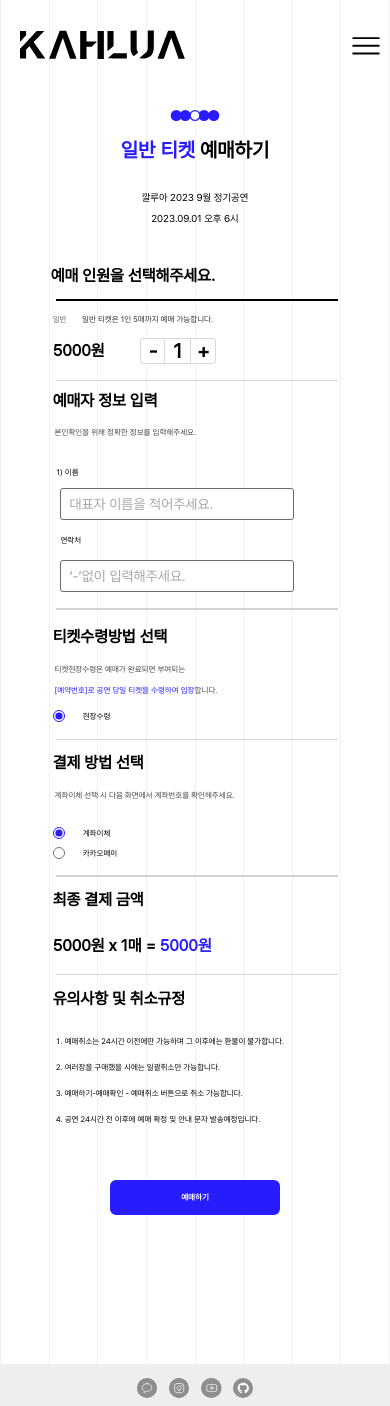
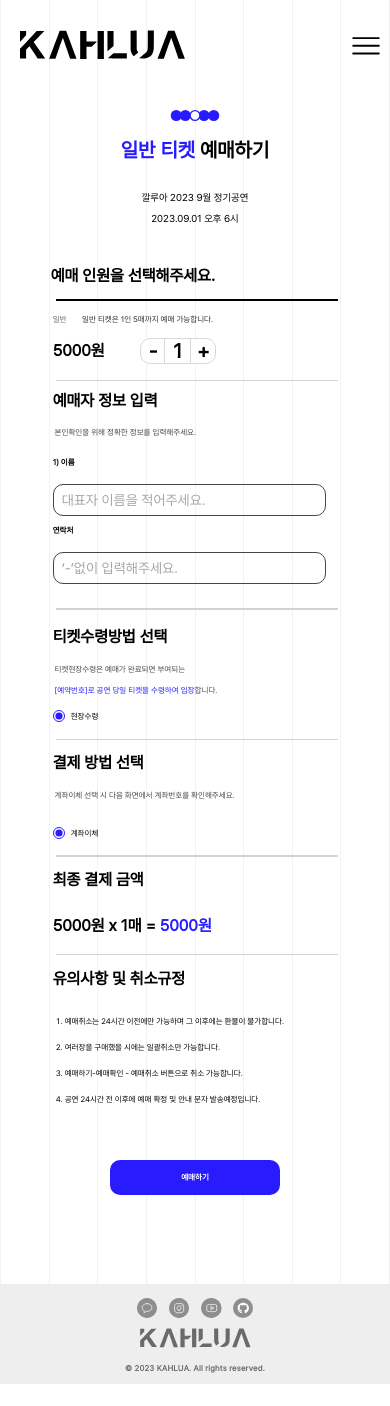
Before and after one commit to yumzen/Homepage_FE_20th, a Next.js app in the folder homepage/: page /tickets/general_ticket in a window 390 px wide. Shown: the top 1406 px of the page. After the commit the page ends 1384 px from the top, so only its background shows below. Built offline with nearby package versions, Linux system fonts and the light colour scheme.

Commit message:
Feat: 결제 기능 삭제

```diff
--- a/homepage/src/pages/tickets/general_ticket/index.tsx
+++ b/homepage/src/pages/tickets/general_ticket/index.tsx
@@ -14,7 +14,6 @@ export default function general_ticket(){
     const [buyer, setBuyer] = useState('');
     const [phone_num, setphone_num] = useState('');
     const [isCheck, setIsCheck] = useState(true);
-    const [status, setStatus] = useState(false);
     const [payment, setPayment] = useState("계좌이체");
     const [price, setPrice] = useState(5000);
     const [isFormComplete, setIsFormComplete] = useState(false);
@@ -39,18 +38,18 @@ export default function general_ticket(){
             const formData = new FormData();
             formData.append('buyer', buyer);
             formData.append('phone_num', phone_num);
-            formData.append('member', String(member)); // member를 문자열로 변환하여 FormData에 추가
-            formData.append('price', String(price)); // price를 문자열로 변환하여 FormData에 추가
-            namesArray.forEach(name => formData.append('name[]', name)); // name[]로 배열 형식으로 추가
-            phonesArray.forEach(phone => formData.append('phone[]', phone)); // phone[]로 배열 형식으로 추가
-            formData.append('status', status ? 'true' : 'false'); // status를 문자열로 변환하여 FormData에 추가
+            formData.append('member', String(member));
+            formData.append('price', String(price));
+            namesArray.forEach(name => formData.append('name[]', name));
+            phonesArray.forEach(phone => formData.append('phone[]', phone));
+            formData.append('status', 'false');
             formData.append('payment', payment);
 
             console.log(formData);
 
             const response = await axios.post('http://127.0.0.1:8000/tickets/general_ticket/', formData, {
                 headers: {
-                    'Content-Type': 'multipart/form-data', // form-data로 설정
+                    'Content-Type': 'multipart/form-data',
                 },
             });
 
@@ -63,8 +62,7 @@ export default function general_ticket(){
                 id = response.data.data.id;
                 fetchMerchant_order_id();
             } else {
-                console.error('요청이 실패했습니다. HTTP 상태 코드:', response.status);
-                console.error('에러 응답:', response.data);
+                setIsError(true);
             }
         } catch (error) {
             console.error('Error submitting data:', error);
@@ -87,19 +85,10 @@ export default function general_ticket(){
                 console.log(response.data);
                 merchant_order_id = response.data.merchant_order_id;
                 console.log(merchant_order_id);
-                if (payment === "계좌이체") {
-                    router.push({
-                        pathname: "/tickets/general_complete",
-                        query: { ...router.query, merchant_order_id, phone_num },
-                    });
-                } else {
-                    if (merchant_order_id && buyer && phone_num && price) {
-                        router.push({
-                            pathname: "/tickets/payment",
-                            query: { ...router.query, merchant_order_id, buyer, phone_num, price, payment },
-                        });
-                    }
-                }
+                router.push({
+                    pathname: "/tickets/general_complete",
+                    query: { ...router.query, merchant_order_id},
+                })
             } else {
                 console.log("error");
             }
@@ -139,17 +128,17 @@ export default function general_ticket(){
         let newHeightClass = '';
 
         if (member === 1) {
-        newHeightClass = 'h-[1260px] sm:h-[1900px] md:h-[1780px] lg:h-[1600px]';
+        newHeightClass = 'h-[1180px] sm:h-[1900px] md:h-[1900px] lg:h-[1700px]';
         } else if (member === 2) {
-        newHeightClass = 'h-[1410px] sm:h-[2100px] md:h-[1850px] lg:h-[1670px]';
+        newHeightClass = 'h-[1308px] sm:h-[2100px] md:h-[2100px] lg:h-[1850px]';
         } else if (member === 3) {
-        newHeightClass = 'h-[1560px] sm:h-[2300px] md:h-[1930px] lg:h-[1740px]';
+        newHeightClass = 'h-[1436px] sm:h-[2300px] md:h-[2300px] lg:h-[2000px]';
         } else if (member === 4) {
-        newHeightClass = 'h-[1710px] sm:h-[2500px] md:h-[2000px] lg:h-[1810px]';
+        newHeightClass = 'h-[1564px] sm:h-[2500px] md:h-[2500px] lg:h-[2150px]';
         } else if (member === 5) {
-        newHeightClass = 'h-[1860px] sm:h-[2700px] md:h-[2070px] lg:h-[1880px]';
+        newHeightClass = 'h-[1692px] sm:h-[2700px] md:h-[2700px] lg:h-[2300px]';
         } else {
-        newHeightClass = 'h-[1860px] sm:h-[2700px] md:h-[2070px] lg:h-[1880px]';
+        newHeightClass = 'h-[1720px] sm:h-[2700px] md:h-[2700px] lg:h-[2300px]';
         }
         setDynamicHeightClass(newHeightClass);
 
@@ -165,15 +154,19 @@ export default function general_ticket(){
         const divs: JSX.Element[] = [];
         divs.push(
             <div key={0}>
-            <div className="flex flex-row sm:mt-[18px]">
-                <div className="flex flex-col md:flex-row ml-[1vw] justify-center">
-                    <label className="text-[8px] sm:text-[16px] leading-[26px] font-[500] items-center flex h-[32px] sm:h-[43px] w-[10vw] min-w-[50px] left-0">1)  이름 </label>
-                    <div className="input-with-placeholder relative lg:w-[21vw] md:w-[18vw] w-[60vw] ml-[1vw] h-[32px] sm:h-[43px] flex-shrink-0 border bg-[white] border-[#6A6A6A] border-solid rounded-[3px] px-2">
-                        <input type="text" placeholder="대표자 이름을 적어주세요." onChange={handleBuyerChange} />
+            <div className="flex flex-col w-[100%] justify-center sm:mt-[18px] pb-[8px]">
+                <div className="inline-flex flex-wrap flex-col lg:flex-row lg:space-x-8 items-start">
+                    <div className="w-[70vw] lg:w-[35vw] h-auto">
+                        <div className="text-[8px] sm:text-[16px] lg:text-xl font-bold">1) 이름</div>
+                        <div className="input-with-placeholder relative h-[32px] sm:h-[43px] lg:h-[64px] px-2 lg:p-4 flex-shrink-0 border border-[#464646] border-solid rounded-[10px] mt-4">
+                            <input type="text" className="text-base w-full h-full rounded-[10px] " placeholder="대표자 이름을 적어주세요." onChange={handleBuyerChange}/>
+                        </div>
                     </div>
-                    <div className="ml-[1vw] md:ml-[8vw] text-[8px] sm:text-[16px] leading-[26px] font-[500] items-center flex h-[40px] w-[7.5vw] min-w-[55px]">연락처</div>
-                    <div className="input-with-placeholder relative lg:w-[21vw] md:w-[18vw] w-[60vw] ml-[1vw] h-[32px] sm:h-[43px] flex-shrink-0 border bg-[white] border-[#6A6A6A] border-solid rounded-[3px] px-2">
-                        <input type="text" placeholder="‘-’없이 입력해주세요." onChange={handlePhoneNumberChange} />
+                    <div className="mt-[8px] lg:mt-0 w-[70vw] lg:w-[34vw] h-auto">
+                        <div className="text-[8px] sm:text-[16px] lg:text-xl font-bold">연락처</div>
+                        <div className="input-with-placeholder relative h-[32px] sm:h-[43px] lg:h-[64px] px-2 lg:p-4 flex-shrink-0 border border-[#464646] border-solid rounded-[10px] mt-4">
+                            <input type="text" className="text-base w-full h-full rounded-[10px]" placeholder="‘-’없이 입력해주세요." onChange={handlePhoneNumberChange}/>
+                        </div>
                     </div>
                 </div>
             </div>
@@ -197,17 +190,21 @@ export default function general_ticket(){
 
             divs.push(
                 <div key={i}>
-                    <div className="flex flex-row mt-[18px]">
-                        <div className="flex flex-col md:flex-row ml-[1vw]  justify-center">
-                    <label className="text-[8px] sm:text-[16px] leading-[26px] font-[500] items-center flex h-[32px] sm:h-[43px] w-[10vw] min-w-[50px] left-0">{i + 1}) 이름 </label>
-                    <div className="input-with-placeholder relative lg:w-[21vw] md:w-[18vw] w-[60vw] ml-[1vw] h-[32px] sm:h-[43px] flex-shrink-0 border bg-[white] border-[#6A6A6A] border-solid rounded-[3px] px-2">
-                        <input type="text" placeholder="예매자 이름을 적어주세요." onChange={handleNameChange} />
-                    </div>
-                    <div className="ml-[1vw] md:ml-[8vw] text-[8px] sm:text-[16px] leading-[26px] font-[500] items-center flex h-[40px] w-[7.5vw] min-w-[55px]">연락처</div>
-                    <div className="input-with-placeholder relative lg:w-[21vw] md:w-[18vw] w-[60vw] ml-[1vw] h-[32px] sm:h-[43px] flex-shrink-0 border bg-[white] border-[#6A6A6A] border-solid rounded-[3px] px-2">
-                        <input type="text" placeholder="‘-’없이 입력해주세요." onChange={handlePhoneChange} />
-                    </div>
-                </div>
+                    <div className="flex flex-col w-[100%] justify-center sm:mt-[18px] pb-[8px]">
+                        <div className="inline-flex flex-wrap flex-col lg:flex-row lg:space-x-8 items-start">
+                            <div className="w-[70vw] lg:w-[35vw] h-auto">
+                                <div className="text-[8px] sm:text-[16px] lg:text-xl font-bold">{i + 1}) 이름</div>
+                                <div className="input-with-placeholder relative h-[32px] sm:h-[43px] lg:h-[64px] px-2 lg:p-4 flex-shrink-0 border border-[#464646] border-solid rounded-[10px] mt-4">
+                                    <input type="text" className="text-base w-full h-full rounded-[10px] " placeholder="예매자 이름을 적어주세요." onChange={handleNameChange}/>
+                                </div>
+                            </div>
+                            <div className="mt-[8px] lg:mt-0 w-[70vw] lg:w-[34vw] h-auto">
+                                <div className="text-[8px] sm:text-[16px] lg:text-xl font-bold">연락처</div>
+                                <div className="input-with-placeholder relative h-[32px] sm:h-[43px] lg:h-[64px] px-2 lg:p-4 flex-shrink-0 border border-[#464646] border-solid rounded-[10px] mt-4">
+                                    <input type="text" className="text-base w-full h-full rounded-[10px]" placeholder="‘-’없이 입력해주세요." onChange={handlePhoneChange}/>
+                                </div>
+                            </div>
+                        </div>
                     </div>
                 </div>
             );
@@ -244,7 +241,7 @@ export default function general_ticket(){
                         <div className="flex flex-row">
                             <div className="w-[68px] sm:w-[120px] h-[26px] sm:h-[76px] flex flex-col justify-center flex-shrink-0 text-[16px] sm:text-[24px] font-[700] text-[#000000]">5000원</div>
                         </div>
-                        <div className="bg-[white] w-[76px] sm:w-[110px] h-[26px] sm:h-[35px] ml-[5vw] sm:mt-[20px] flex flex-shrink-0 border border-solid border-[#D9D9D9] rounded-[3px] items-center justify-center mr-[5vw] sm:mr-0">
+                        <div className="bg-[white] w-[76px] sm:w-[110px] h-[26px] sm:h-[35px] ml-[5vw] sm:mt-[20px] flex flex-shrink-0 border border-solid border-[#D9D9D9] rounded-[10px] items-center justify-center mr-[5vw] sm:mr-0">
                             <div className="flex gap-2 sm:gap-4 text-[20px] sm:text-[26px] font-[700]">
                                 <button className="flex h-[25.9px] sm:h-[35px] my-auto ml-[2px] pr-[7px] sm:ml-[4px] sm:pr-[9px] text-center items-center justify-center border-r text-[#000000] border-[#D9D9D9]" onClick={handleDecrement}>-</button>
                                 <p>{member}</p>
@@ -277,7 +274,7 @@ export default function general_ticket(){
                         <div className="text-[20px] mt-[8px] sm:mt-[18px]">
                             <label className="flex flex-row">
                                 <div className="flex items-center justify-center mt-[8px] sm:mt-[20px]">
-                                    <input type="radio" name="현장수령" checked={isCheck} onChange={handleCheckboxChange1} className="mr-[18px] w-[12px] h-[12px] sm:w-[18px] sm:h-[18px] accent-[#281CFF] flex-shrink-0"/>
+                                    <input type="radio" name="현장수령" checked={isCheck} onChange={handleCheckboxChange1} className="sm:mr-[18px] mr-[6px] w-[12px] h-[12px] sm:w-[18px] sm:h-[18px] accent-[#281CFF] flex-shrink-0"/>
                                     <div className="text-[8px] sm:text-[20px] font-[500] leading-[30px]">현장수령</div>
                                 </div>
                             </label>
@@ -291,12 +288,8 @@ export default function general_ticket(){
                         </div>
                         <div className="mt-[8px] sm:mt-[18px] flex lg:flex-row flex-col">
                             <label className="flex items-center mt-[8px] sm:mt-[20px]">
-                                <input type="radio" name="결제방법" value={"계좌이체"} checked={payment === "계좌이체"}  onChange={handleCheckboxChange2} className="mr-[18px] accent-[#281CFF] w-[12px] h-[12px] sm:w-[18px] sm:h-[18px] flex-shrink-0 justify-center"/>
+                                <input type="radio" name="결제방법" value={"계좌이체"} checked={payment === "계좌이체"}  onChange={handleCheckboxChange2} className="sm:mr-[18px] mr-[6px] accent-[#281CFF] w-[12px] h-[12px] sm:w-[18px] sm:h-[18px] flex-shrink-0 justify-center"/>
                                 <div className="text-[8px] sm:text-[20px] font-[500] justify-center">계좌이체</div>
-                            </label>
-                            <label className=" lg:ml-[5vw] flex items-center mt-[8px] sm:mt-[20px]">
-                                <input type="radio" name="결제방법" value={"카카오페이"} checked={payment === "카카오페이"} onChange={handleCheckboxChange2} className="mr-[18px] accent-[#281CFF] w-[12px] h-[12px] sm:w-[18px] sm:h-[18px] flex-shrink-0 justify-center"/>
-                                <div className="text-[8px] sm:text-[20px] font-[500] justify-center">카카오페이</div>
                             </label>
                         </div>
                     </div>
@@ -323,18 +316,9 @@ export default function general_ticket(){
                         </div>
                 </div>
                 <div className="flex items-center justify-center mt-[48px] sm:mt-[94px]">
-                    {payment === "계좌이체" && (
                     <div className="flex items-center justify-center">
-                        <button onClick={handleSubmit} className="w-[170px] h-[35px] sm:w-[270px] sm:h-[53px] felx items-center justify-center rounded-[6px] bg-[#281CFF] text-[white] text-[8px] sm:text-[18px] font-[700] leading-[17px] text-center hover:bg-[white] hover:text-[#281CFF] hover:border-[#281CFF] transition-all duration-450 border-[2px] border-[#281CFF]">예매하기</button>
+                        <button onClick={handleSubmit} className="w-[170px] h-[35px] sm:w-[270px] sm:h-[53px] felx items-center justify-center rounded-[10px] bg-[#281CFF] text-[white] text-[8px] sm:text-[18px] font-[700] leading-[17px] text-center hover:bg-[white] hover:text-[#281CFF] hover:border-[#281CFF] transition-all duration-450 border-[2px] border-[#281CFF]">예매하기</button>
                     </div>
-                    )}
-                    {payment === "카카오페이" && (
-                        <Link href="payment">
-                            <button  onClick={handleSubmit} className="w-[170px] h-[35px] sm:w-[270px] sm:h-[53px] felx items-center justify-center rounded-[6px] bg-[#281CFF] text-[white] text-[8px] sm:text-[18px] font-[700] leading-[17px] text-center hover:bg-[white] hover:text-[#281CFF] hover:border-[#281CFF] transition-all duration-450 border-[2px] border-[#281CFF]">
-                            예매하기
-                            </button>
-                        </Link>
-                    )}
                 </div>
                 {isError && <Error_modal />}
                 {!isFormComplete && isClick && <Input_modal />}
--- a/homepage/src/pages/tickets/payment.tsx
+++ /dev/null
@@ -1,114 +0,0 @@
-import dotenv from 'dotenv';
-import { useRouter } from 'next/router';
-import { useEffect, useState } from 'react';
-import axios from 'axios';
-
-dotenv.config();
-
-const IAMPORT_KEY = process.env.NEXT_PUBLIC_IAMPORT_KEY;
-
-declare const window: typeof globalThis & {
-    IMP: any;
-};
-
-const payment = () => {
-    const router = useRouter();
-    const { buyer, phone_num, price, payment, merchant_order_id } = router.query;
-    const [redirect_url, setRedirect_url] = useState("http://localhost:3000/tickets/general_ticket");
-
-    console.log(buyer, phone_num, price, payment);
-
-    const verifyPayment = async (merchant_order_id:string, imp_id:string, amount:any) => {
-        const formData = {
-            merchant_order_id,
-            imp_id,
-            amount,
-        };
-        console.log(merchant_order_id, imp_id, amount);
-        console.log(formData);
-        try {
-            const response = await axios.post('http://localhost:8000/tickets/validation/', formData, {
-                headers: {
-                    'Content-Type': 'multipart/form-data',
-                },
-            });
-            if (response.status === 200) {
-                console.log('결제 검증 성공:', response.data);
-                setRedirect_url('http://localhost:3000/tickets/general_complete/');
-                router.push({
-                    pathname: '/tickets/general_complete/',
-                    query: { ...router.query, merchant_order_id, phone_num},
-                })
-            } else {
-                console.error('결제 검증 실패:', response.data);
-                setRedirect_url('http://localhost:3000/tickets/general_ticket/');
-                router.push({
-                    pathname: '/tickets/general_ticket/'})
-            }
-        } catch (error) {
-            console.error('결제 검증 요청 실패:', error);
-            setRedirect_url('http://localhost:3000/tickets/general_ticket/');
-            router.push({
-                pathname: '/tickets/general_ticket/'})
-        }
-    };
-
-    useEffect(() => {
-        const initiatePayment = async () => {
-            if (!IAMPORT_KEY) {
-                console.error('아임포트 키를 찾을 수 없습니다.');
-                return;
-            }
-            console.log(buyer, phone_num, price, payment, merchant_order_id);
-
-            if (buyer && phone_num && price && payment && merchant_order_id) {
-                try {
-                    const IMP = window.IMP;
-                    IMP.init(IAMPORT_KEY);
-
-                    IMP.request_pay({
-                        pg: 'kakaopay.TC0ONETIME', //테스트코드
-                        pay_method: 'card',
-                        merchant_uid: merchant_order_id,
-                        name: '깔루아 결제',
-                        amount: parseInt(price as string, 10),
-                        customer_uid: merchant_order_id,
-                        buyer_name: buyer,
-                        buyer_tel: phone_num,
-                        m_redirect_url: redirect_url,
-                    }, function(rsp:any){
-                        if ( rsp.success ) {
-                            var msg = '결제가 완료되었습니다.';
-                            msg += ' 고유ID : ' + rsp.imp_uid;
-                            msg += ', 상점 거래ID : ' + rsp.merchant_uid;
-                            msg += ', 결제 금액 : ' + rsp.paid_amount;
-                            msg += ', 카드 승인번호 : ' + rsp.apply_num;
-                        } else {
-                            var msg = '결제에 실패하였습니다.';
-                            msg += '에러내용 : ' + rsp.error_msg;
-                        }
-                        console.log(msg);
-                        console.log("rsp:", rsp);
-                        verifyPayment(rsp.merchant_uid, rsp.imp_uid, rsp.paid_amount);
-                        //완료되면 status == true되나?
-                    });
-                } catch (error) {
-                    console.error('결제 오류:', error);
-                    setRedirect_url('http://localhost:3000/tickets/general_ticket/');
-                    router.push({
-                        pathname: '/tickets/general_ticket/'})
-                }
-            } else {
-                console.log('구매자 정보가 아직 로딩되지 않았습니다.');
-            }
-        };
-
-        initiatePayment();
-    }, [buyer, phone_num, price, payment]);
-
-    return (
-        <div></div>
-    );
-}
-
-export default payment;
```
